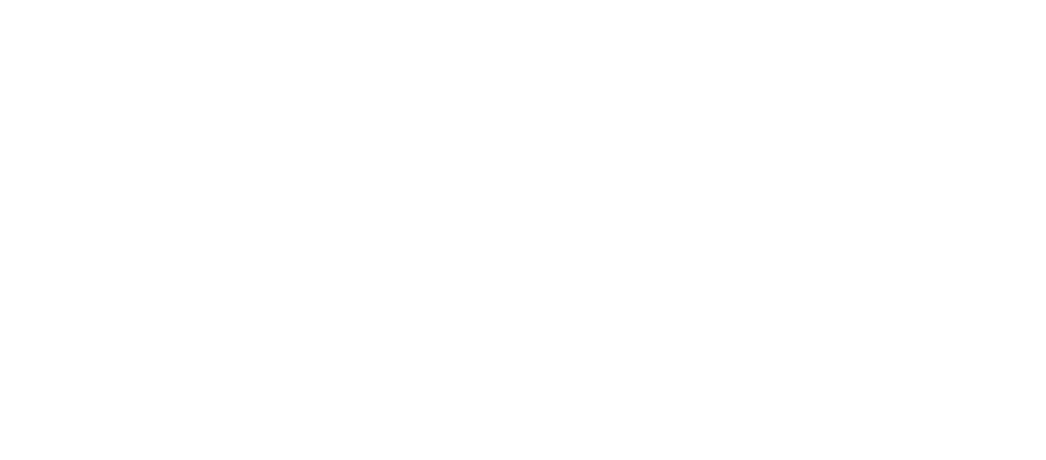
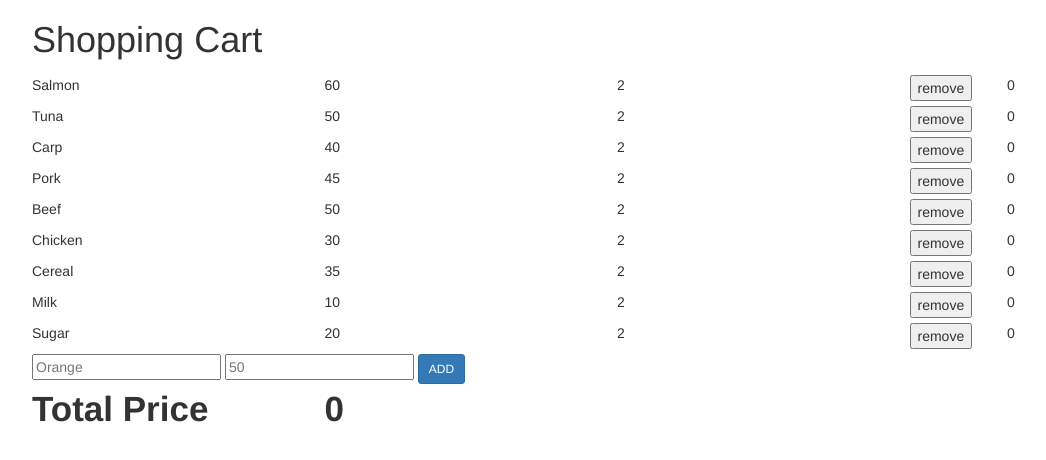
Before and after one commit to FloraStekelorom/Shopping-Cart, a plain HTML site: page index.html in a window 1280 px wide. Shown: the whole page, without its empty margins (38-1084 px from the left). Drawn offline with nearby package versions, Linux system fonts and the light colour scheme.

Commit message:
basic CSS and HTML content

```diff
--- a/css/custom.css
+++ b/css/custom.css
@@ -0,0 +1,9 @@
+.item {
+  margin-top: 5px;
+  margin-bottom: 5px;
+}
+
+.price {
+  font-weight: 800;
+  font-size: 35px;
+}
--- a/index.html
+++ b/index.html
@@ -7,7 +7,7 @@
     <meta name="viewport" content="width=device-width, initial-scale=1">
     <meta name="description" content="">
     <meta name="author" content="">
-
+    <title>Shopping Cart</title>
     <script
       src="https://code.jquery.com/jquery-3.3.1.min.js"
       integrity="sha256-FgpCb/KJQlLNfOu91ta32o/NMZxltwRo8QtmkMRdAu8="
@@ -18,6 +18,88 @@
     <link href="css/custom.css" rel="stylesheet">
   </head>
   <body>
-
+    <div class="container">
+      <div class="col-12">
+        <h1>Shopping Cart</h1>
+      </div>
+    </div>
+    <div class="container shoppingCart">
+      <div class="row item">
+        <div class="col-xs-3 itemName">Salmon</div>
+        <div class="col-xs-3 itemCost">60</div>
+        <div class="col-xs-3 itemQty">2</div>
+        <div class="col-xs-1"><button class="remonve">remove</button></div>
+        <div class="col-xs-2 itemSubTotal">0</div>
+      </div>
+      <div class="row item">
+        <div class="col-xs-3 itemName">Tuna</div>
+        <div class="col-xs-3 itemCost">50</div>
+        <div class="col-xs-3 itemQty">2</div>
+        <div class="col-xs-1"><button class="remonve">remove</button></div>
+        <div class="col-xs-2 itemSubTotal">0</div>
+      </div>
+      <div class="row item">
+        <div class="col-xs-3 itemName">Carp</div>
+        <div class="col-xs-3 itemCost">40</div>
+        <div class="col-xs-3 itemQty">2</div>
+        <div class="col-xs-1"><button class="remonve">remove</button></div>
+        <div class="col-xs-2 itemSubTotal">0</div>
+      </div>
+      <div class="row item">
+        <div class="col-xs-3 itemName">Pork</div>
+        <div class="col-xs-3 itemCost">45</div>
+        <div class="col-xs-3 itemQty">2</div>
+        <div class="col-xs-1"><button class="remonve">remove</button></div>
+        <div class="col-xs-2 itemSubTotal">0</div>
+      </div>
+      <div class="row item">
+        <div class="col-xs-3 itemName">Beef</div>
+        <div class="col-xs-3 itemCost">50</div>
+        <div class="col-xs-3 itemQty">2</div>
+        <div class="col-xs-1"><button class="remonve">remove</button></div>
+        <div class="col-xs-2 itemSubTotal">0</div>
+      </div>
+      <div class="row item">
+        <div class="col-xs-3 itemName">Chicken</div>
+        <div class="col-xs-3 itemCost">30</div>
+        <div class="col-xs-3 itemQty">2</div>
+        <div class="col-xs-1"><button class="remonve">remove</button></div>
+        <div class="col-xs-2 itemSubTotal">0</div>
+      </div>
+      <div class="row item">
+        <div class="col-xs-3 itemName">Cereal</div>
+        <div class="col-xs-3 itemCost">35</div>
+        <div class="col-xs-3 itemQty">2</div>
+        <div class="col-xs-1"><button class="remonve">remove</button></div>
+        <div class="col-xs-2 itemSubTotal">0</div>
+      </div>
+      <div class="row item">
+        <div class="col-xs-3 itemName">Milk</div>
+        <div class="col-xs-3 itemCost">10</div>
+        <div class="col-xs-3 itemQty">2</div>
+        <div class="col-xs-1"><button class="remonve">remove</button></div>
+        <div class="col-xs-2 itemSubTotal">0</div>
+      </div>
+      <div class="row item">
+        <div class="col-xs-3 itemName">Sugar</div>
+        <div class="col-xs-3 itemCost">20</div>
+        <div class="col-xs-3 itemQty">2</div>
+        <div class="col-xs-1"><button class="remonve">remove</button></div>
+        <div class="col-xs-2 itemSubTotal">0</div>
+      </div>
+    </div>
+    <div class="container">
+      <form class="col-12" id="addStock">
+        <input type="text" name="name" value="" placeholder="Orange" required/>
+        <input type="number" name="cost" value="" placeholder="50" required/>
+        <button class="btn btn-primary btn-sm">ADD</button>
+      </form>
+    </div>
+    <div class="container">
+      <div class="row price">
+        <div class="col-xs-3">Total Price</div>
+        <div class="col-xs-3">0</div>
+      </div>
+    </div>
   </body>
 </html>
```
